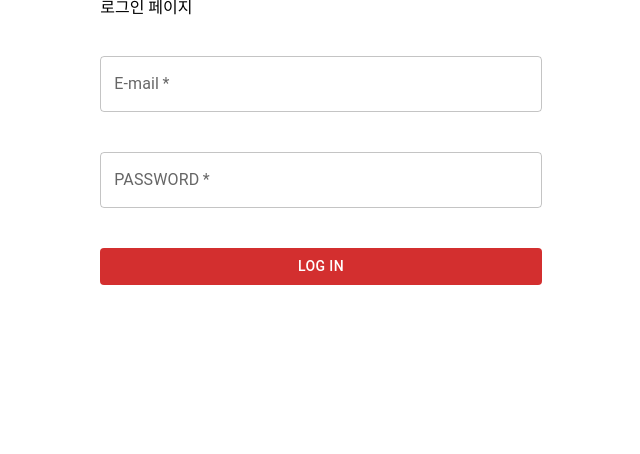
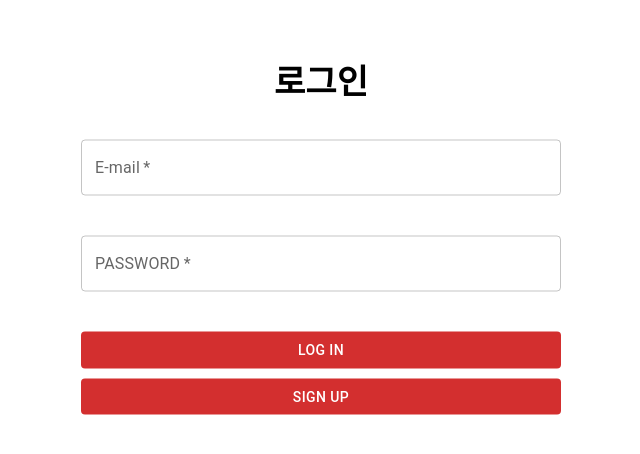
Before and after one commit to Rhabbit13/Rhabbit-FrontEnd, a React (Create React App) app: page /login in a window 1280 px wide. Shown: the top 454 px of the page, without its empty margins (319-959 px from the left). Built offline with nearby package versions, Linux system fonts and the light colour scheme.

Commit message:
style reset

```diff
--- a/src/pages/Detail.jsx
+++ b/src/pages/Detail.jsx
@@ -13,7 +13,7 @@ const Detail = () => {
   const percentage = 30;
   const { pid } = useParams();
   const history = useHistory();
-  const mode = "disabled";
+  const mode = "";
 
   const Bar = styled.div`
     background-color: #de4640;
--- a/src/pages/Fix.jsx
+++ b/src/pages/Fix.jsx
@@ -10,7 +10,7 @@ import Edit from "../components/Edit";
 const FixPage = () => {
   const percentage = 30;
   const history = useHistory();
-  const mode = "disabled";
+  const mode = "";
   const Bar = styled.div`
     background-color: #de4640;
     width: ${percentage}%;
@@ -36,7 +36,7 @@ const FixPage = () => {
         <Bar></Bar>
       </Level>
       {Array.from(Array(5)).map((_, index) => (
-        <Edit key={index} mode={mode}></Edit>
+        <Edit key={index} mode={mode} Fix></Edit>
       ))}
       <Stack
         direction="row"
--- a/src/pages/Login.jsx
+++ b/src/pages/Login.jsx
@@ -2,16 +2,18 @@ import React from "react";
 import TextField from "@mui/material/TextField";
 import Button from "@mui/material/Button";
 import styled from "styled-components";
+import { useHistory } from "react-router";
 
-const Login = (props) => {
+const Login = props => {
+  const history = useHistory();
   const [id, setId] = React.useState("");
   const [pwd, setPwd] = React.useState("");
 
-  const changeId = (e) => {
+  const changeId = e => {
     setId(e.target.value);
   };
 
-  const changePwd = (e) => {
+  const changePwd = e => {
     setPwd(e.target.value);
   };
 
@@ -22,30 +24,44 @@ const Login = (props) => {
   return (
     <React.Fragment>
       <Wrap>
-        <h1 type="heading">로그인 페이지</h1>
-
+        <Title>로그인</Title>
         <TextField
           required
           id="outlined-required"
           label="E-mail"
-          onChange={(e) => console.log(e.target.value)}
+          onChange={e => console.log(e.target.value)}
         />
         <TextField
           required
           type="password"
           id="outlined-required"
           label="PASSWORD"
-          onChange={(e) => console.log(e.target.value)}
+          onChange={e => console.log(e.target.value)}
         />
+        <div>
           <Button
             variant="contained"
             disableElevation
+            sx={{ width: "100%", marginBottom: "10px" }}
             color="error"
             onClick={() => {
               login();
-          }}>
+            }}
+          >
             LOG IN
           </Button>
+          <Button
+            variant="contained"
+            sx={{ width: "100%" }}
+            disableElevation
+            color="error"
+            onClick={() => {
+              history.push("/signup");
+            }}
+          >
+            Sign Up
+          </Button>
+        </div>
       </Wrap>
     </React.Fragment>
   );
@@ -55,11 +71,17 @@ const Wrap = styled.div`
   gap: 40px;
   display: flex;
   flex-direction: column;
-justify-items:center;
-item-align: center;
+  justify-items: center;
   width: 80%;
-margin: auto;
+  position: absolute;
+  left: 50%;
+  top: 30%;
+  transform: translate(-50%, -50%);
+`;
+const Title = styled.h2`
+  font-size: 34px;
+  text-align: center;
+  font-weight: bold;
 `;
 
-
 export default Login;
--- a/src/pages/Signup.jsx
+++ b/src/pages/Signup.jsx
@@ -3,14 +3,14 @@ import TextField from "@mui/material/TextField";
 import Button from "@mui/material/Button";
 import styled from "styled-components";
 
-const Signup = (props) => {
+const Signup = props => {
   const [id, setId] = React.useState("");
   const [pwd, setPwd] = React.useState("");
   const [pwd_check, setPwdCheck] = React.useState("");
   const [user_name, setUserName] = React.useState("");
   const [emailCheck, setEmailCheck] = React.useState(true);
 
-  const isEmail = (id) => {
+  const isEmail = id => {
     const emailRegex =
       /^(([^<>()\[\].,;:\s@"]+(\.[^<>()\[\].,;:\s@"]+)*)|(".+"))@(([^<>()[\].,;:\s@"]+\.)+[^<>()[\].,;:\s@"]{2,})$/i;
 
@@ -38,12 +38,13 @@ const Signup = (props) => {
   return (
     <React.Fragment>
       <Wrap>
-        <h1 type="heading">회원가입 페이지</h1>
+        <Title>회원가입</Title>
         <TextField
           required
           id="outlined-required"
           label="이메일로 가입하기"
-          onChange={(e) => {
+          color="error"
+          onChange={e => {
             setId(e.target.value);
             if (isEmail(id) === true) {
               setEmailCheck(true);
@@ -56,26 +57,29 @@ const Signup = (props) => {
           required
           id="outlined-required"
           label="User Name"
-          onChange={(e) => {
+          onChange={e => {
             setUserName(e.target.value);
           }}
+          color="error"
         />
         <TextField
           required
           id="outlined-required"
           label="비빌번호  "
-          onChange={(e) => {
+          onChange={e => {
             setPwd(e.target.value);
           }}
+          color="error"
         />
         <TextField
           required
           type="password"
           id="outlined-required"
           label="비밀번호 확인"
-          onChange={(e) => {
+          onChange={e => {
             setPwdCheck(e.target.value);
           }}
+          color="error"
         />
 
         <Button
@@ -85,7 +89,8 @@ const Signup = (props) => {
           onClick={() => {
             // isEmail();
             signup();
-          }}>
+          }}
+        >
           회원 가입하기
         </Button>
       </Wrap>
@@ -93,13 +98,20 @@ const Signup = (props) => {
   );
 };
 const Wrap = styled.div`
-  gap: 20px;
+  gap: 40px;
   display: flex;
   flex-direction: column;
   justify-items: center;
-  item-align: center;
   width: 80%;
-  margin: auto;
+  position: absolute;
+  left: 50%;
+  top: 50%;
+  transform: translate(-50%, -50%);
+`;
+const Title = styled.h2`
+  font-size: 34px;
+  text-align: center;
+  font-weight: bold;
 `;
 
 export default Signup;
```
Lines whose indentation alone changed are shown as unchanged.
